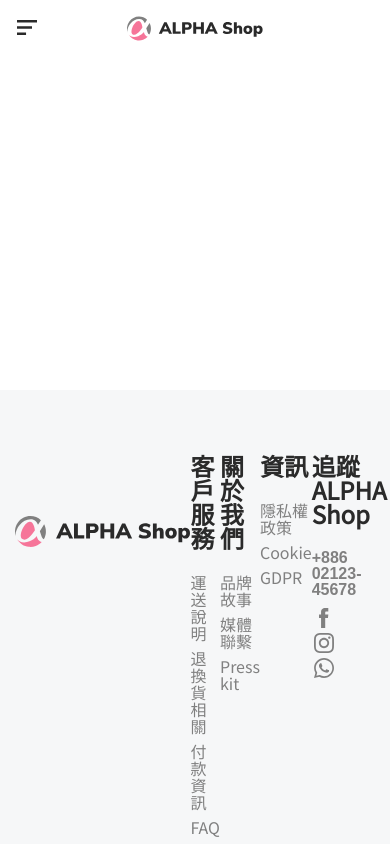
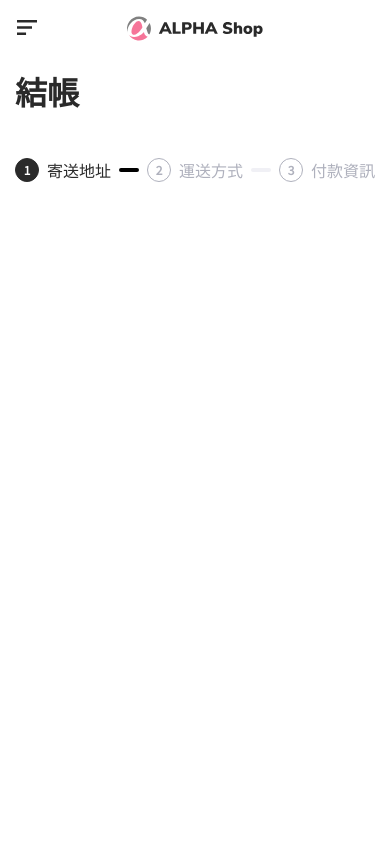
Before and after one commit to chenchiachi/Alpha-Shop, a React (Create React App) app: page / in a window 390 px wide. Built offline with nearby package versions, Linux system fonts and the light colour scheme.

Commit message:
Add StepProgress

```diff
--- a/src/App.js
+++ b/src/App.js
@@ -1,11 +1,13 @@
-import './styles/_main.scss';
+import './styles/_style.scss';
 import React from 'react';
 import Header from './components/Header';
+import Main from './components/Main';
 import Footer from './components/Footer';
 const App = () => {
 return(
   <React.Fragment>
     <Header />
+    <Main />
     <Footer />
   </React.Fragment>
 
--- /dev/null
+++ b/src/components/Main.js
@@ -0,0 +1,13 @@
+import StepProgress from "./Step/StepProgress";
+
+const Main = () => {
+  return (
+    <main class="site-main">
+      <div class="main-container">
+     <StepProgress />
+      </div>
+    </main>
+  )
+};
+
+export default Main;
--- /dev/null
+++ b/src/components/Step/StepProgress.js
@@ -0,0 +1,37 @@
+import { ReactComponent as CompleteIcon } from '../../assets/pg-complete.svg';
+
+
+const StepProgress =() => {
+return (
+    <section class="register-container col col-lg-6 col-sm-12" data-phase="1" data-total-price="0">
+      <h2 class="register-title col col-12">結帳</h2>
+    <section class="progress-container col col-12">
+      <span class="progress-group" data-phase="address">
+        <span class="progress-icon">
+          <span class="text">1</span>
+          <CompleteIcon className="icon cursor-point" />
+        </span>
+        <span class="progress-label">寄送地址</span>
+      </span>
+      <span class="progress-bar" data-order="1"></span>
+      <span class="progress-group" data-phase="shipping">
+        <span class="progress-icon">
+          <span class="text">2</span>
+          <CompleteIcon className="icon cursor-point" />
+        </span>
+        <span class="progress-label">運送方式</span>
+      </span>
+      <span class="progress-bar" data-order="2"></span>
+      <span class="progress-group" data-phase="credit-card">
+        <span class="progress-icon">
+          <span class="text">3</span>
+          <CompleteIcon className="icon cursor-point" />
+        </span>
+        <span class="progress-label">付款資訊</span>
+      </span>
+    </section>
+    </section>
+)
+};
+
+export default StepProgress;
--- a/src/styles/_footer.scss
+++ b/src/styles/_footer.scss
@@ -1,7 +1,6 @@
 footer.site-footer {
   display: block;
-  position: absolute;
-  width:100%;
+  position: relative;
   bottom: 0px;
   margin-top: 120px;
   padding-left: var(--site-edge-margin);
@@ -70,3 +69,9 @@ footer.site-footer {
     }
   }
 }
+
+@media screen and (max-width: $screen-break-point) {
+    footer.site-footer {
+        display: none;
+    }
+}
--- a/src/styles/_header.scss
+++ b/src/styles/_header.scss
@@ -13,7 +13,7 @@ header.site-header {
   top: 0px;
   padding-left: var(--site-edge-margin);
   padding-right: var(--site-edge-margin);
-  background-color: inherit;
+  background-color: var(--background-color);
   text-align: center;
   z-index: 100;
 
--- a/src/styles/_main.scss
+++ b/src/styles/_main.scss
@@ -1,6 +1,50 @@
-@import './_reset.scss';
-@import './_base.scss';
-@import url('https://fonts.googleapis.com/css2?family=Noto+Sans+TC&display=swap');
+@mixin input-width($prefix, $division) {
+  $form-full-width: 540;
 
-@import './_header.scss';
-@import './_footer.scss';
+  @for $index from 1 to ($division + 1) {
+    .#{$prefix}-#{$index} {
+      width: 100% * (($index * 65 + ($index - 1) * 30) / $form-full-width);
+    }
+  }
+}
+
+main.site-main {
+  margin-top: 80px;
+  padding-left: var(--site-edge-margin);
+  padding-right: var(--site-edge-margin);
+  background-color: inherit;
+
+  .main-container {
+    display: flex;
+    position: relative;
+    max-width: 1100px;
+    height: 85vh;
+    margin: 0 auto;
+    flex-wrap: wrap;
+    justify-content: space-between;
+  }
+}
+
+@media screen and (min-width: $screen-break-point) {
+  @include input-width('input-w-lg', 6);
+}
+
+@media screen and (max-width: $screen-break-point) {
+  $mobile-form-full-width: 346;
+
+  .input-w-sm-s1 {
+    width: 100% * 133 / $mobile-form-full-width;
+  }
+  .input-w-sm-s2 {
+    width: 100% * 183 / $mobile-form-full-width;
+  }
+  .input-w-sm-s3 {
+    width: 100% * 158 / $mobile-form-full-width;
+  }
+  .input-w-sm-full {
+    width: 100%;
+  }
+  main.site-main {
+    margin-top: 16px;
+  }
+}
--- /dev/null
+++ b/src/styles/_stepProgress.scss
@@ -0,0 +1,174 @@
+%done-phase {
+  .icon {
+    display: inline-block;
+  }
+  .text {
+    display: none;
+  }
+}
+%undone-phase {
+  .icon {
+    display: none;
+  }
+  .text {
+    display: inline-block;
+  }
+}
+%current-text {
+  color: var(--progress-current-color);
+}
+%current-icon {
+  @extend %current-text;
+  background-color: transparent;
+  border: 1px solid var(--progress-current-color);
+  @extend %undone-phase;
+}
+%undone-text {
+  color: var(--progress-undone-color);
+}
+%undone-icon {
+  @extend %undone-text;
+  background-color: transparent;
+  border: 1px solid var(--progress-undone-color);
+  @extend %undone-phase;
+}
+%done-text {
+  @extend %current-text;
+}
+%done-icon {
+  color: var(--progress-done-color);
+  background-color: transparent;
+  @extend %done-phase;
+}
+
+section.register-container {
+  h2.register-title {
+    font-weight: 700;
+    font-size: 32px;
+    line-height: 38px;
+    color: var(--main-text);
+  }
+}
+
+section.progress-container {
+  display: flex;
+  align-items: center;
+  justify-content: space-between;
+  margin-top: 48px;
+
+  .progress-bar {
+    display: flex;
+    flex-grow: 1;
+    max-width: 60px;
+    height: 1px;
+    margin: 0px 8px;
+    border-width: 2px;
+    border-style: solid;
+    border-radius: 15px;
+  }
+
+  .progress-group {
+    display: flex;
+
+    .progress-icon {
+      display: inline-block;
+      position: relative;
+      width: 24px;
+      height: 24px;
+      margin-right: 8px;
+      border-radius: 50%;
+
+      .text {
+        position: absolute;
+        top: 50%;
+        left: 50%;
+        transform: translate(-50%,-50%);
+        font-size: 12px;
+        font-weight: 700;
+        text-align: center;
+        color: inherit;
+      }
+      .icon {
+        width: inherit;
+        height: inherit;
+      }
+    }
+    .progress-label {
+      font-weight: 400;
+      line-height: 24px;
+      color: var(--main-text);
+    }
+  }
+}
+
+$phase-map: (
+  1: 'address',
+  2: 'shipping',
+  3: 'credit-card',
+);
+@for $index from 1 to 4 {
+  section.register-container[data-phase='#{$index}'] {
+    // progress-bar
+    .progress-bar {
+      &[data-order='1'] {
+        border-color: var(--done-progress-border);
+      }
+      &[data-order='2'] {
+        @if $index == 1 {
+          border-color: var(--undone-progress-border);
+        } @else {
+          border-color: var(--done-progress-border);
+        }
+      }
+    }
+
+    @each $key, $phase in $phase-map {
+      // progress-group
+      .progress-group[data-phase='#{$phase}'] {
+        @if $key > $index {
+          .progress-icon {
+            @extend %undone-icon;
+          }
+          .progress-label {
+            @extend %undone-text;
+          }
+        } @else if $key == $index {
+          .progress-icon {
+            @extend %current-icon;
+          }
+          .progress-label {
+            @extend %current-text;
+          }
+        } @else {
+          .progress-icon {
+            @extend %done-icon;
+          }
+          .progress-label {
+            @extend %done-text;
+          }
+        }
+
+        @if $phase == 'address' {
+          .progress-icon {
+            background-color: var(--pg-addr-bg-color);
+            border-color: var(--pg-addr-bg-color);
+            .text {
+              color: var(--pg-addr-color);
+            }
+          }
+        }
+      }
+
+      // progress-control
+      & ~ section.progress-control-container {
+        .button-group[data-phase='#{$phase}'] {
+          @if $index == $key {
+            display: flex;
+          } @else {
+            display: none;
+          }
+        }
+      }
+    }
+  }
+}
--- /dev/null
+++ b/src/styles/_style.scss
@@ -0,0 +1,8 @@
+@import './_reset.scss';
+@import './_base.scss';
+@import url('https://fonts.googleapis.com/css2?family=Noto+Sans+TC&display=swap');
+
+@import './_header.scss';
+@import './_footer.scss';
+@import './main.scss';
+@import './stepProgress.scss';
```
